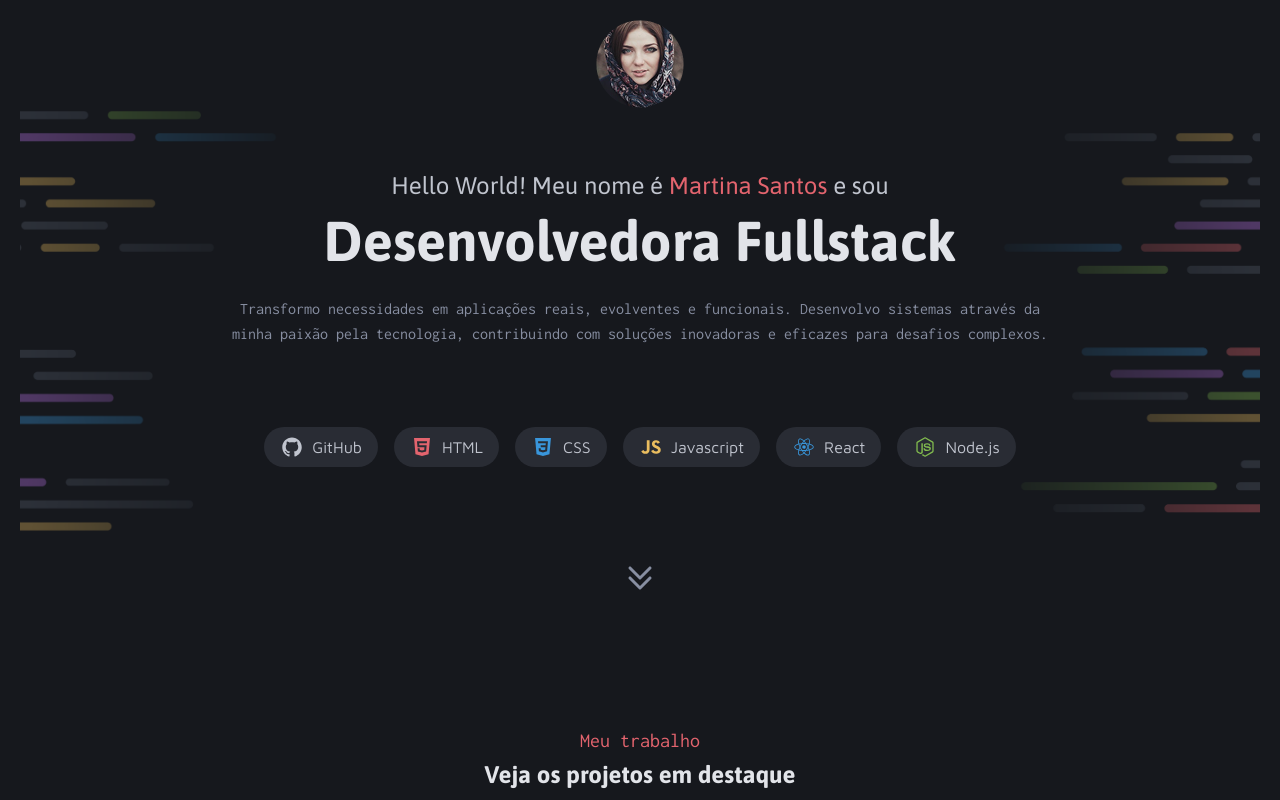
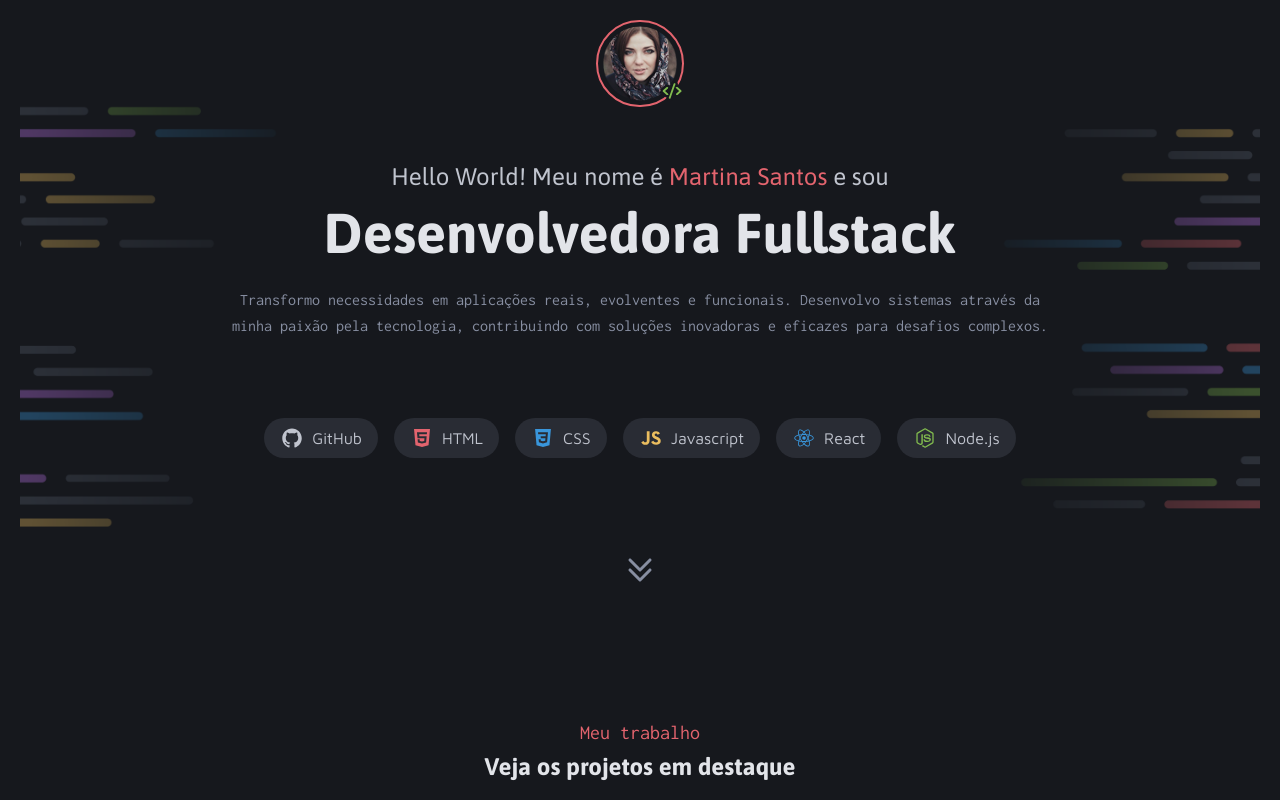
Before and after one commit to rosendo2015/portfolio-dev, a plain HTML site: page index.html in a window 1280 px wide. Shown: the top 800 px of the page. Drawn offline with Linux system fonts and the light colour scheme.

Commit message:
position elements

```diff
--- a/index.html
+++ b/index.html
@@ -17,9 +17,9 @@
     <header>
         <div class="container-primary">
 
-            <div>
+            <div id="profile">
                 <img src="assets/images/user-photo.png" alt="userphoto">
-                <span></span>
+                <span><img src="assets/icons/Code.svg" alt="code"></span>
             </div>
             <div>
                 <h2 class="">Hello World! Meu nome é <span>Martina Santos</span> e sou</h2>
--- a/styles/header.css
+++ b/styles/header.css
@@ -11,7 +11,34 @@ header {
   width: 100%;
   text-align: center;
 
+  #profile {
+    width: 5.45456rem;
+    height: 5.45456rem;
+    position: relative;
+
+    img {
+      width: 5.45456rem;
+      height: 5.45456rem;
+      border: 2px solid var(--color-red);
+      border-radius: 50%;
+      padding: 0.27rem;
+    }
+    span {
+      position: absolute;
+      bottom: -0.45rem;
+      right: -0.25rem;
+      index: 1;
+      img {
+        width: 2rem;
+        height: 2rem;
+        border: none;
+      }
+    }
+  }
   .container-primary {
+    display: flex;
+    flex-direction: column;
+    align-items: center;
     max-width: 52rem;
   }
   h1 {
```
